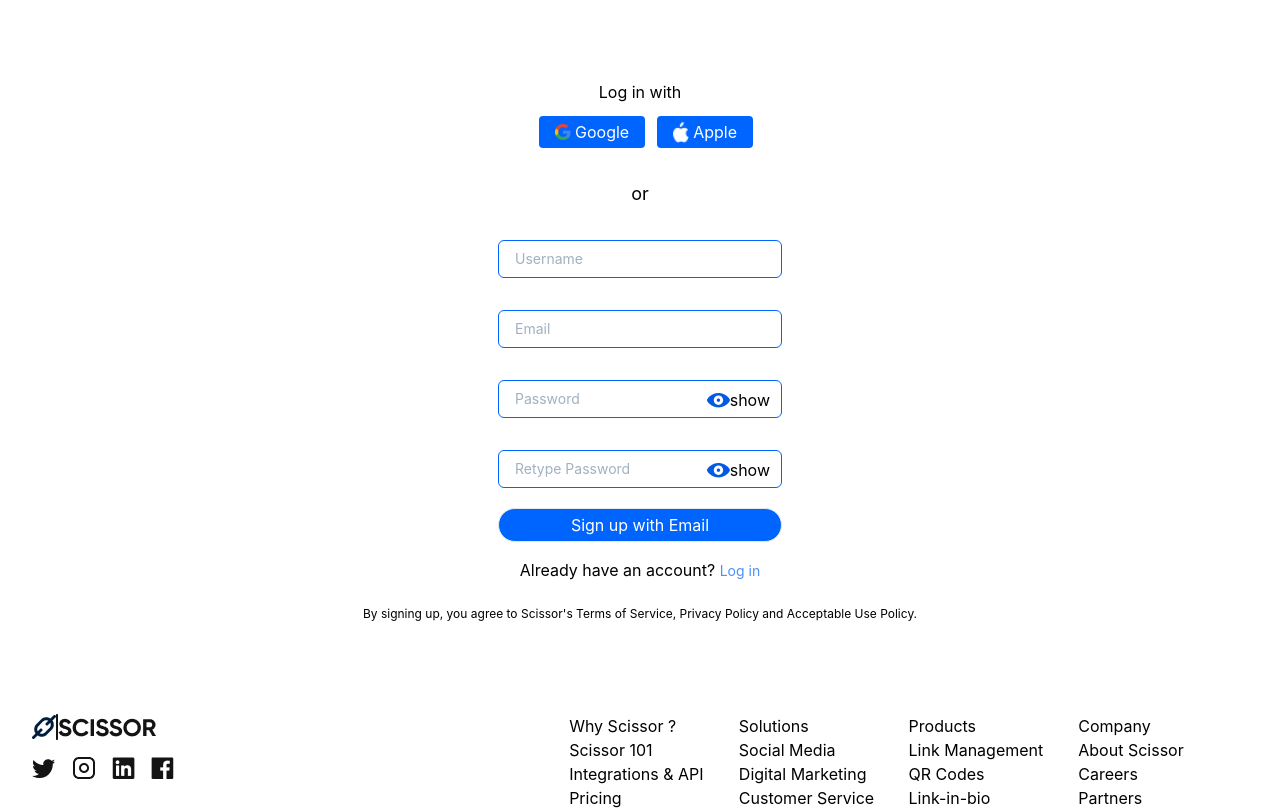
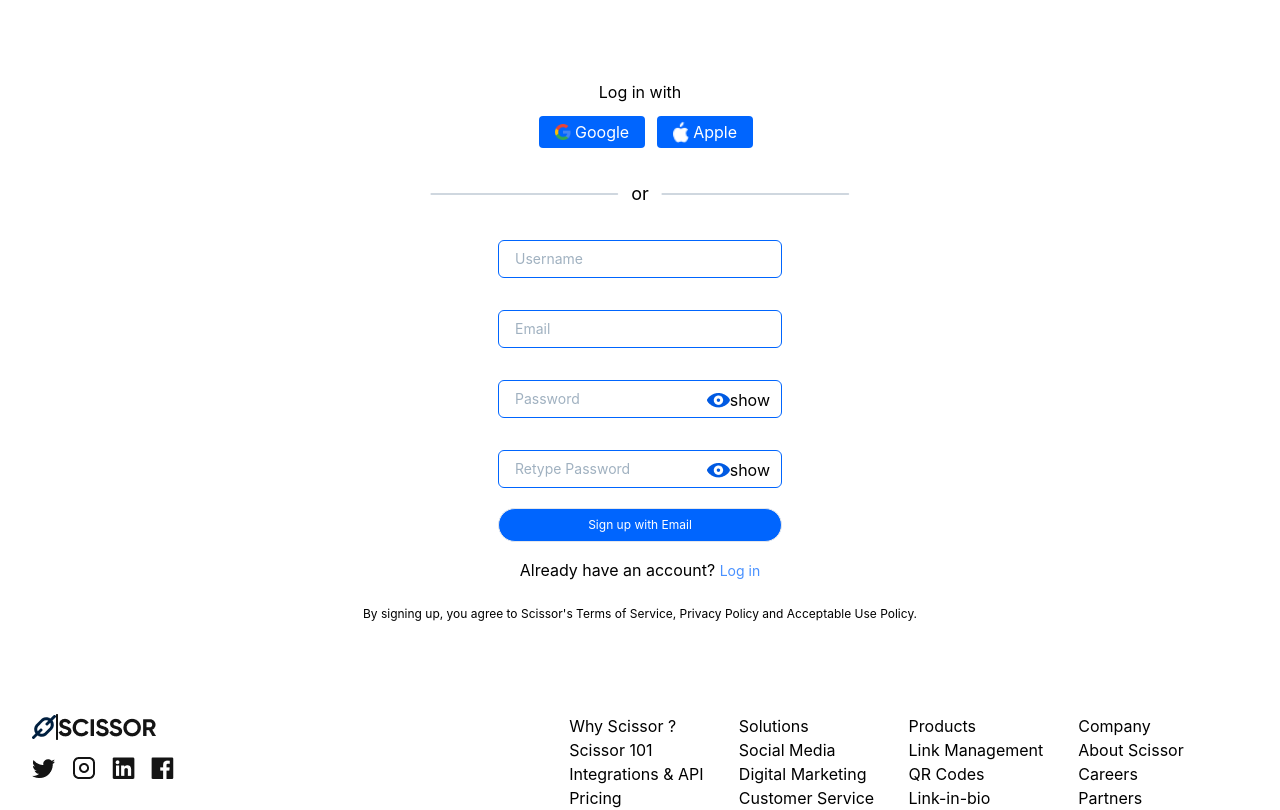
Before and after one commit to Achele/scissors, a React (Vite) app: page /signup in a window 1280 px wide. Shown: the top 810 px of the page. Built offline with nearby package versions, Linux system fonts and the light colour scheme; no server answers.

Commit message:
styling update to fit different screen size

```diff
--- a/src/pages/Signup.jsx
+++ b/src/pages/Signup.jsx
@@ -69,7 +69,7 @@
 
   return (
     <>
-      <main className="p-9 w-1/2 my-0 mx-auto">
+      <main className="xs:w-full p-9 sm:w-3/4 lg:w-1/2 my-0 mx-auto">
         <section className="py-8">
           <p className="text-center py-3">Log in with</p>
           <span className="flex items-center justify-center">
@@ -84,9 +84,9 @@
           </span>
         </section>
         <div className="flex items-center justify-center ">
-          <LoginLine className={"hidden"} />
+          <LoginLine className={"xs:w-1/3"} />
           <p className="px-3 text-lg">or</p>
-          <LoginLine className={"hidden"} />
+          <LoginLine className={"xs:w-1/3"} />
         </div>
 
         <Formik
@@ -146,7 +146,7 @@
                 <button
                   type="submit"
                   disabled={!formik.isValid}
-                  className="border bg-primary rounded-full py-1 px-4 w-full text-white my-4 cursor-pointer"
+                  className="border bg-primary rounded-full py-1 px-4 w-full text-white my-4 cursor-pointer xs:text-xs xs:py-2"
                 >
                   Sign up with Email
                 </button>
```
